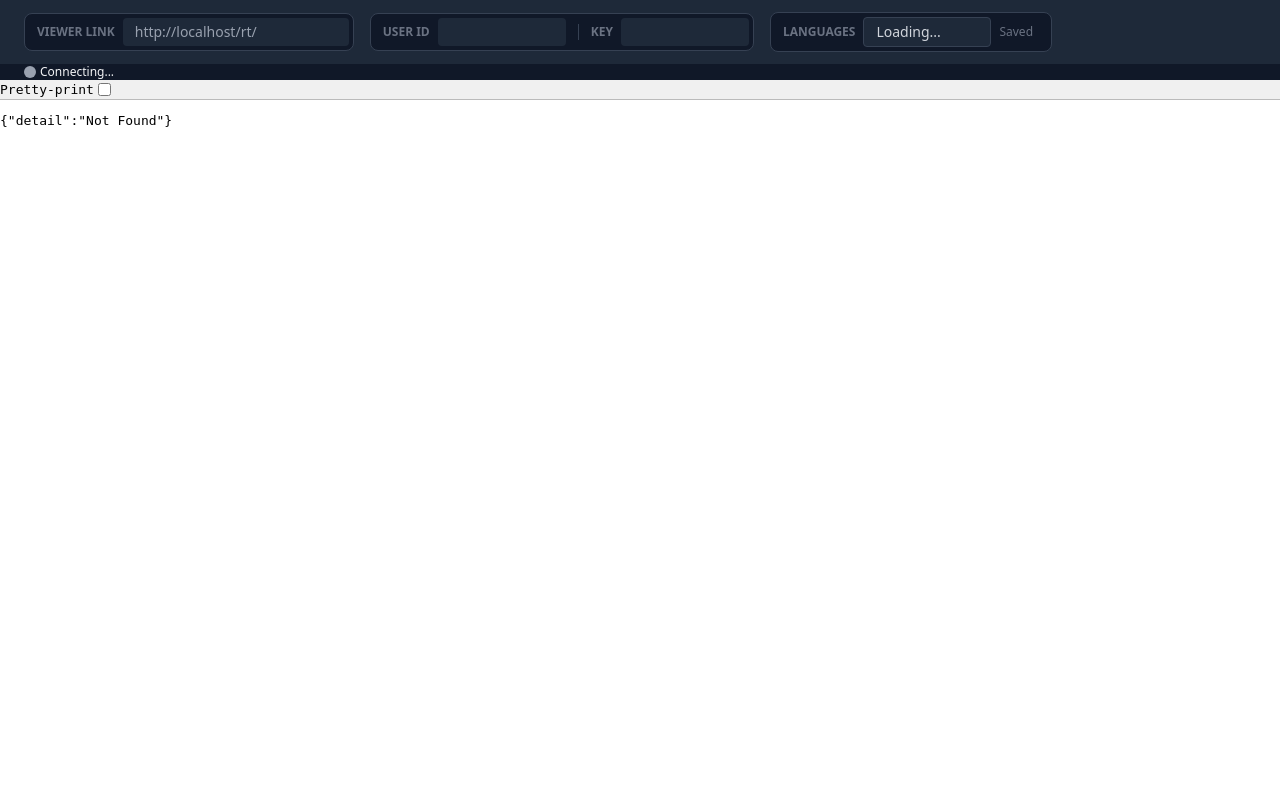
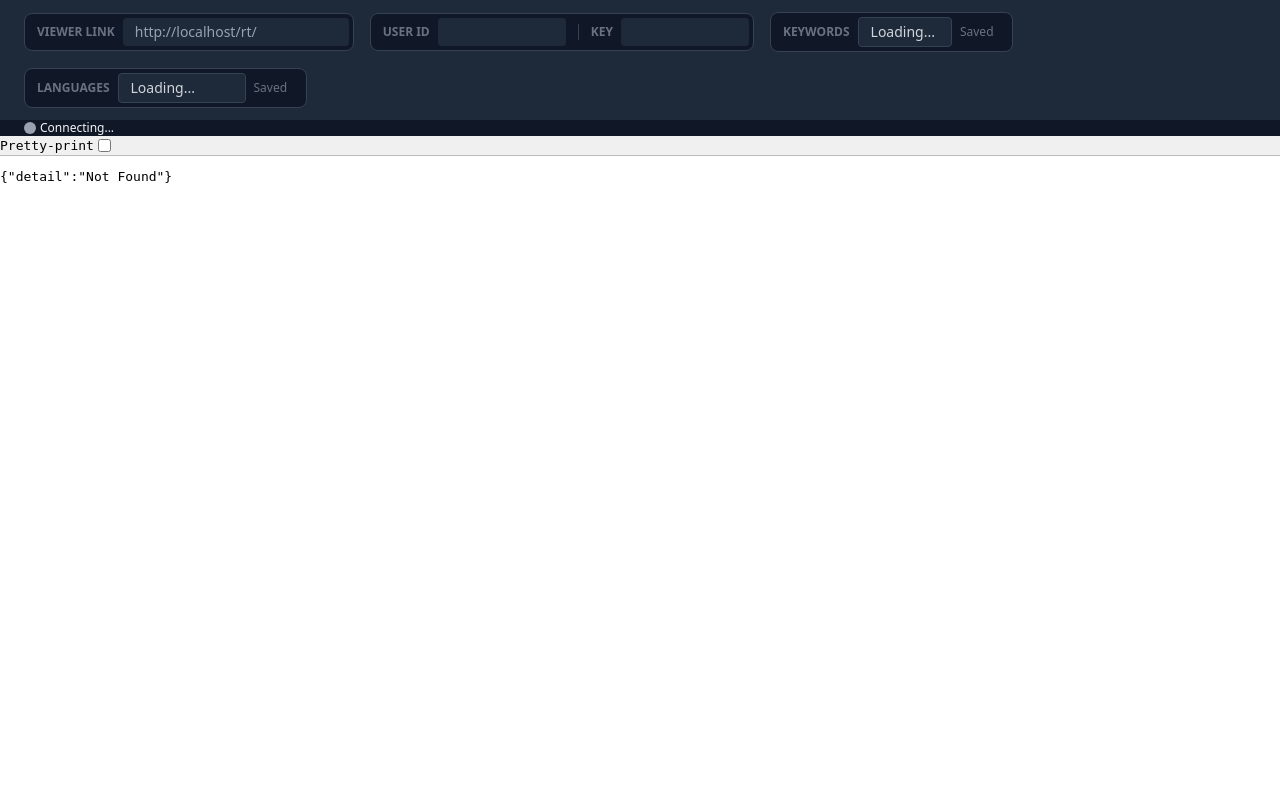
Before and after one commit to g0v/OpenTransLive, a FastAPI app: template live_server/app/templates/panel.html in a window 1280 px wide. Run offline with FastAPI, Linux system fonts and the light colour scheme; the template is opened without the code that fills it, so the values that code supplies are empty; some libraries are stand-ins or nearby versions.

Commit message:
feat: add session keywords view and edit via API and panel UI
Add GET/POST /api/session/{sid}/keywords endpoints so admins can
read and overwrite the keyword list stored in Redis. The panel
header now includes a Keywords dropdown matching the Languages UI,
showing all current keywords with per-item remove buttons and an
input to add new ones.

Co-Authored-By: Claude Sonnet 4.6 <noreply@anthropic.com>

```diff
--- a/live_server/app/__init__.py
+++ b/live_server/app/__init__.py
@@ -361,6 +361,59 @@ async def update_session_languages_endpoint(request: Request, sid: str):
     from .translator import save_session_languages
     await save_session_languages(redis_client, sid, languages)
     return {"languages": languages}
+
+
+@app.get("/api/session/{sid}/keywords")
+async def get_session_keywords_endpoint(request: Request, sid: str):
+    """Get the current keywords for a session."""
+    sid = sanitize_query_param(sid, "session ID")
+
+    user_uid = request.session.get("user_uid")
+    user_secret_key = request.session.get("secret_key")
+    if not user_uid or not user_secret_key:
+        raise HTTPException(status_code=401, detail="Unauthorized")
+
+    room = await rooms_collection.find_one({"sid": sid})
+    if not room:
+        raise HTTPException(status_code=404, detail="Session not found")
+    if room.get("admin_uid") != user_uid or room.get("secret_key") != user_secret_key:
+        raise HTTPException(status_code=403, detail="Forbidden")
+
+    from .translator import get_current_keywords
+    keywords = await get_current_keywords(redis_client, sid)
+    return {"keywords": keywords}
+
+
+@app.post("/api/session/{sid}/keywords")
+async def update_session_keywords_endpoint(request: Request, sid: str):
+    """Update the keywords for a session."""
+    sid = sanitize_query_param(sid, "session ID")
+
+    user_uid = request.session.get("user_uid")
+    user_secret_key = request.session.get("secret_key")
+    if not user_uid or not user_secret_key:
+        raise HTTPException(status_code=401, detail="Unauthorized")
+
+    room = await rooms_collection.find_one({"sid": sid})
+    if not room:
+        raise HTTPException(status_code=404, detail="Session not found")
+    if room.get("admin_uid") != user_uid or room.get("secret_key") != user_secret_key:
+        raise HTTPException(status_code=403, detail="Forbidden")
+
+    body = await request.json()
+    keywords = body.get("keywords")
+    if not isinstance(keywords, list):
+        raise HTTPException(status_code=400, detail="keywords must be a list")
+    for kw in keywords:
+        if not isinstance(kw, str) or not kw.strip():
+            raise HTTPException(status_code=400, detail="Each keyword must be a non-empty string")
+        if '$' in kw or len(kw) > 128:
+            raise HTTPException(status_code=400, detail=f"Invalid keyword value: {kw}")
+    keywords = [kw.strip() for kw in keywords]
+
+    from .translator import save_current_keywords
+    await save_current_keywords(redis_client, sid, keywords)
+    return {"keywords": keywords}
 
 
 async def get_youtube_start_time(video_id: str) -> float | None:
--- a/live_server/app/templates/panel.html
+++ b/live_server/app/templates/panel.html
@@ -56,6 +56,31 @@
         </select>
       </div>
       {% endif %}
+
+      <!-- Keywords panel -->
+      <div class="relative flex items-center gap-2 bg-gray-900 p-1 rounded-lg border border-gray-700">
+        <span class="pl-2 text-xs text-gray-500 uppercase font-bold whitespace-nowrap">Keywords</span>
+        <button id="kw-dropdown-btn" type="button"
+          class="flex items-center gap-1 bg-gray-800 border border-gray-700 text-sm text-gray-300 px-3 py-1 rounded focus:ring-1 focus:ring-blue-500 outline-none min-w-20 max-w-40 truncate text-left">
+          <span id="kw-dropdown-label" class="truncate flex-1">Loading...</span>
+          <iconify-icon icon="mdi:chevron-down" width="16" height="16" class="flex-shrink-0"></iconify-icon>
+        </button>
+        <span id="keyword-status" class="text-xs text-gray-500 min-w-12">Saved</span>
+        <!-- Keywords dropdown panel -->
+        <div id="kw-dropdown-panel"
+          class="hidden absolute left-0 z-50 bg-gray-800 border border-gray-700 rounded-lg shadow-xl p-2 min-w-72"
+          style="top: calc(100% + 4px);">
+          <div id="kw-list" class="flex flex-col gap-1 max-h-64 overflow-y-auto"></div>
+          <div class="border-t border-gray-700 mt-2 pt-2 flex gap-1">
+            <input id="kw-custom-input" type="text" placeholder="Add keyword"
+              class="flex-1 bg-gray-900 border border-gray-600 text-xs text-gray-300 px-2 py-1 rounded outline-none focus:ring-1 focus:ring-blue-500">
+            <button id="kw-custom-add-btn" type="button"
+              class="px-2 py-1 text-xs font-bold rounded bg-gray-700 text-gray-300 hover:bg-blue-700 hover:text-white transition-colors whitespace-nowrap">
+              Add
+            </button>
+          </div>
+        </div>
+      </div>
 
       <!-- Language multi-select dropdown -->
       <div class="relative flex items-center gap-2 bg-gray-900 p-1 rounded-lg border border-gray-700">
@@ -334,8 +359,112 @@
     }
   }
 
+  // ── Keywords panel ────────────────────────────────────────────────────────
+  let currentKeywords = []
+
+  function updateKeywordLabel() {
+    const label = document.getElementById('kw-dropdown-label')
+    label.textContent = currentKeywords.length ? currentKeywords.length + ' keyword' + (currentKeywords.length === 1 ? '' : 's') : 'None'
+  }
+
+  function renderKeywordList() {
+    const list = document.getElementById('kw-list')
+    list.innerHTML = ''
+    if (!currentKeywords.length) {
+      const empty = document.createElement('div')
+      empty.className = 'text-xs text-gray-500 px-2 py-1'
+      empty.textContent = 'No keywords set.'
+      list.appendChild(empty)
+      return
+    }
+    currentKeywords.forEach(function (kw) {
+      const row = document.createElement('div')
+      row.className = 'flex items-center gap-2 px-2 py-1 rounded hover:bg-gray-700 text-sm text-gray-300 group'
+      row.innerHTML = `
+        <span class="flex-1 font-mono text-xs text-gray-300 truncate">${kw.replace(/&/g,'&amp;').replace(/</g,'&lt;').replace(/>/g,'&gt;')}</span>
+        <button class="kw-remove-btn text-gray-600 hover:text-red-400 transition-colors flex-shrink-0" title="Remove keyword" data-kw="${kw.replace(/"/g,'&quot;')}">
+          <iconify-icon icon="mdi:close" width="14" height="14"></iconify-icon>
+        </button>
+      `
+      row.querySelector('.kw-remove-btn').addEventListener('click', function () {
+        currentKeywords = currentKeywords.filter(function (k) { return k !== kw })
+        updateKeywordLabel()
+        renderKeywordList()
+        saveKeywords()
+      })
+      list.appendChild(row)
+    })
+  }
+
+  async function loadKeywords() {
+    try {
+      const res = await fetch(`/api/session/${sid}/keywords`, { credentials: 'same-origin' })
+      if (res.ok) {
+        const data = await res.json()
+        currentKeywords = data.keywords
+        updateKeywordLabel()
+        renderKeywordList()
+      }
+    } catch (e) {
+      console.error('Failed to load keywords:', e)
+    }
+  }
+
+  async function saveKeywords() {
+    const statusEl = document.getElementById('keyword-status')
+    statusEl.textContent = 'Saving'
+    try {
+      const res = await fetch(`/api/session/${sid}/keywords`, {
+        method: 'POST',
+        credentials: 'same-origin',
+        headers: { 'Content-Type': 'application/json' },
+        body: JSON.stringify({ keywords: currentKeywords })
+      })
+      if (res.ok) {
+        statusEl.textContent = 'Saved'
+      } else {
+        const err = await res.json()
+        statusEl.textContent = err.detail || 'Error'
+      }
+    } catch (e) {
+      statusEl.textContent = 'Error'
+      console.error('Failed to save keywords:', e)
+    }
+  }
+
   document.addEventListener('DOMContentLoaded', function () {
     loadLanguages()
+    loadKeywords()
+
+    // Keywords dropdown toggle
+    const kwDropdownBtn = document.getElementById('kw-dropdown-btn')
+    const kwDropdownPanel = document.getElementById('kw-dropdown-panel')
+    kwDropdownBtn.addEventListener('click', function (e) {
+      e.stopPropagation()
+      kwDropdownPanel.classList.toggle('hidden')
+    })
+    document.addEventListener('click', function (e) {
+      if (!kwDropdownPanel.contains(e.target) && e.target !== kwDropdownBtn) {
+        kwDropdownPanel.classList.add('hidden')
+      }
+    })
+
+    // Add custom keyword
+    document.getElementById('kw-custom-add-btn').addEventListener('click', function () {
+      const input = document.getElementById('kw-custom-input')
+      const kw = input.value.trim()
+      if (!kw) return
+      if (!currentKeywords.includes(kw)) {
+        currentKeywords.push(kw)
+        updateKeywordLabel()
+        renderKeywordList()
+        saveKeywords()
+      }
+      input.value = ''
+    })
+    document.getElementById('kw-custom-input').addEventListener('keydown', function (e) {
+      if (e.key === 'Enter') document.getElementById('kw-custom-add-btn').click()
+    })
 
     // Toggle dropdown open/close
     const dropdownBtn = document.getElementById('lang-dropdown-btn')
```
